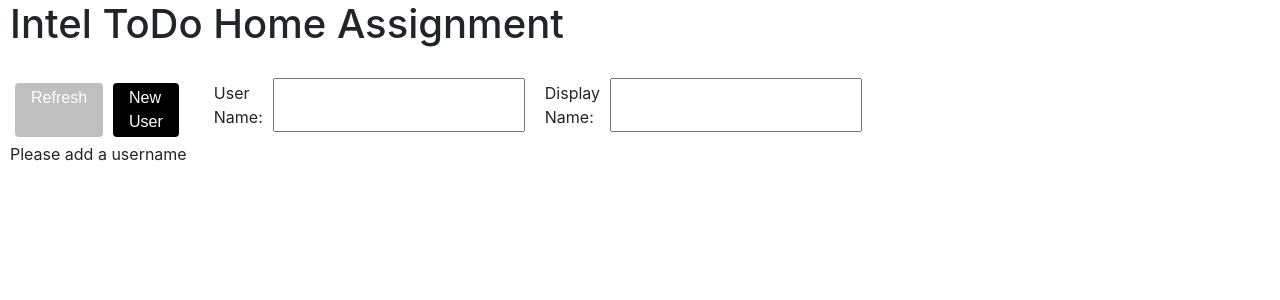
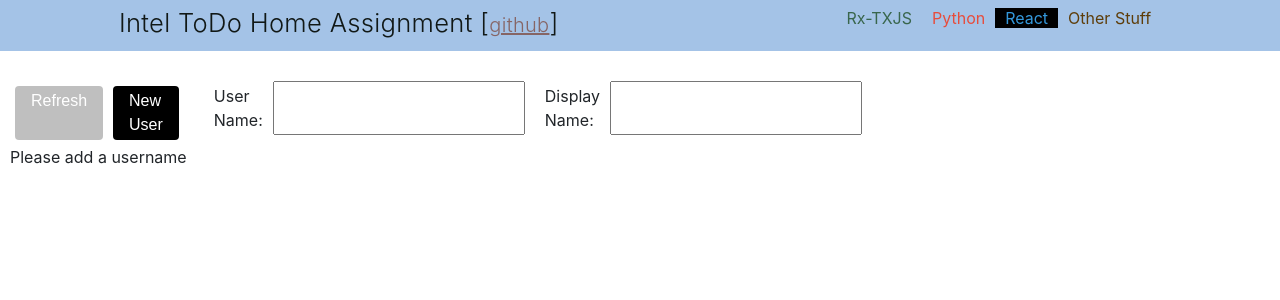
Before and after one commit to tsemach/intel-todo, an Angular app in the folder client/: page / in a window 1280 px wide. Shown: the top 300 px of the page. Built offline with nearby package versions, Linux system fonts and the light colour scheme.

Commit message:
add header

```diff
--- a/client/src/app/app.component.html
+++ b/client/src/app/app.component.html
@@ -1,7 +1,9 @@
 <ng-container *ngIf="_reload">
 
+<app-header></app-header>
 <div class="app-container">
-  <h1>Intel ToDo Home Assignment</h1>
+  <!-- <h1>Intel ToDo Home Assignment</h1> -->
+  <h1></h1>
 
   <app-form-user *ngIf="isNewUser" (submit)="onNewUser($event)"></app-form-user>
   <div class="app-container-user-detailes">
--- a/client/src/app/app.module.ts
+++ b/client/src/app/app.module.ts
@@ -13,6 +13,7 @@
 import { TodoListItemComponent } from './todo-list/todo-list-item/todo-list-item.component';
 import { LineThroughDirective } from './directives/line-through.directive';
 import { FormUserComponent } from './form-user/form-user.component';
+import { HeaderComponent } from './header/header.component';
 
 @NgModule({
   declarations: [
@@ -23,7 +24,8 @@
     TodoListHeadComponent,
     TodoListItemComponent,
     LineThroughDirective,
-    FormUserComponent
+    FormUserComponent,
+    HeaderComponent
   ],
   imports: [
     BrowserModule,
--- /dev/null
+++ b/client/src/app/header/header.component.html
@@ -0,0 +1,16 @@
+<div class="header-container">
+  <h2 class="header-title">
+  <a class="header-titile-name" href="#">Intel ToDo Home Assignment [</a>
+  <a class="tsemach-link" href="https://github.com/tsemach/intel-todo">github</a>
+  <a class="header-titile-name" href="#">]</a>
+  </h2>
+
+  <ul class="header-menu">
+    <li><a href="https://www.npmjs.com/package/rx-txjs">Rx-TXJS</a></li>
+    <li><a href="https://tsemach.github.io/">Python</a></li>
+    <li><a href="https://tsemach.github.io/react-css/">React</a></li>
+    <li><a href="https://github.com/tsemach">Other Stuff</a></li>
+  </ul>
+</div>
+
+  <!-- https://github.com/tsemach -->
--- /dev/null
+++ b/client/src/app/header/header.component.scss
@@ -0,0 +1,95 @@
+
+// headline: Coding A Navbar In 7 Simple Steps With Flexbox
+// from: https://www.youtube.com/watch?v=hn7MNdfn10k
+
+.header-container {
+  background-color: rgb(164, 195, 231);
+  height: 51px;
+  display: flex;
+  justify-content: space-around;
+  align-items: center;
+
+  .header-title {
+    .header-titile-name {
+      color: #111816;
+      font-weight: 300;
+      text-rendering: optimizeLegibility;
+      letter-spacing: 0.3px;
+      font-size: 80%;
+      text-decoration: none;
+      //color: #888;
+      // color: red;
+    }
+  }
+
+  .tsemach-link {
+    text-decoration: underline;
+    font-weight: 300;
+    text-rendering: optimizeLegibility;
+    letter-spacing: 0.3px;
+    font-size: 20px;
+    color: rgb(134, 101, 101);
+
+    &:hover {
+      color: black;
+      background-color: darkgrey;
+      border-color: #2ecc71;
+    }
+  }
+
+  .header-navbar {
+    background-color: darkgreen;
+    font-size: 1.2em;
+    font-weight: bold;
+    flex-basis: 15%;
+
+    padding: 0;
+    margin: 0;
+    display: flex;
+    justify-content: space-around;
+    align-items: center;
+    height: 100%;
+
+    li {
+      list-style-type: none;
+
+      >a {
+        background-color: #e7e7e7;
+        text-decoration: none;
+        border-radius: 5px;
+
+        padding: 1px 5px;
+        border-color: #3498db;
+        font: 400 16px helvetica;
+        font-size: 1em;
+        box-sizing: border-box;
+        color: blue;
+
+        &:hover {
+          color: black;
+          background-color: darkgrey;
+          border-color: #2ecc71;
+        }
+      }
+    }
+  }
+
+  .header-menu {
+    display: flex;
+
+    li {
+      list-style-type: none;
+      &:nth-child(1)>a { color: #39664c; }
+      &:nth-child(2)>a { color: #e74c3c; }
+      &:nth-child(3)>a { color: #3498db; background-color: black}
+      &:nth-child(4)>a { color: #5e3d09; }
+    }
+
+    li a {
+      padding: 0px 10px;
+      font-size: 1em;
+      text-decoration: none;
+    }
+  }
+
+}
--- /dev/null
+++ b/client/src/app/header/header.component.ts
@@ -0,0 +1,15 @@
+import { Component, OnInit } from '@angular/core';
+
+@Component({
+  selector: 'app-header',
+  templateUrl: './header.component.html',
+  styleUrls: ['./header.component.scss']
+})
+export class HeaderComponent implements OnInit {
+
+  constructor() { }
+
+  ngOnInit() {
+  }
+
+}
```
Also changed, not shown: 1 other file (tests, documents, lock files or other folders).
